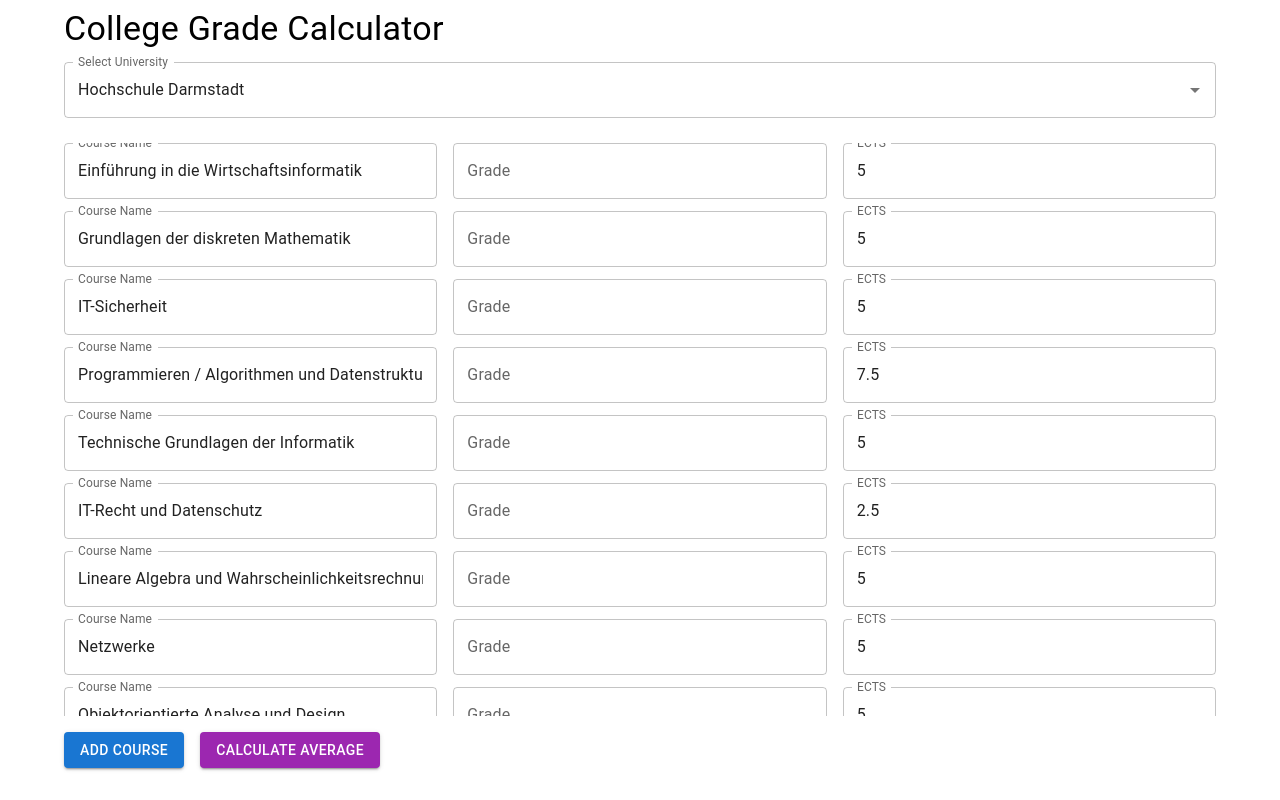
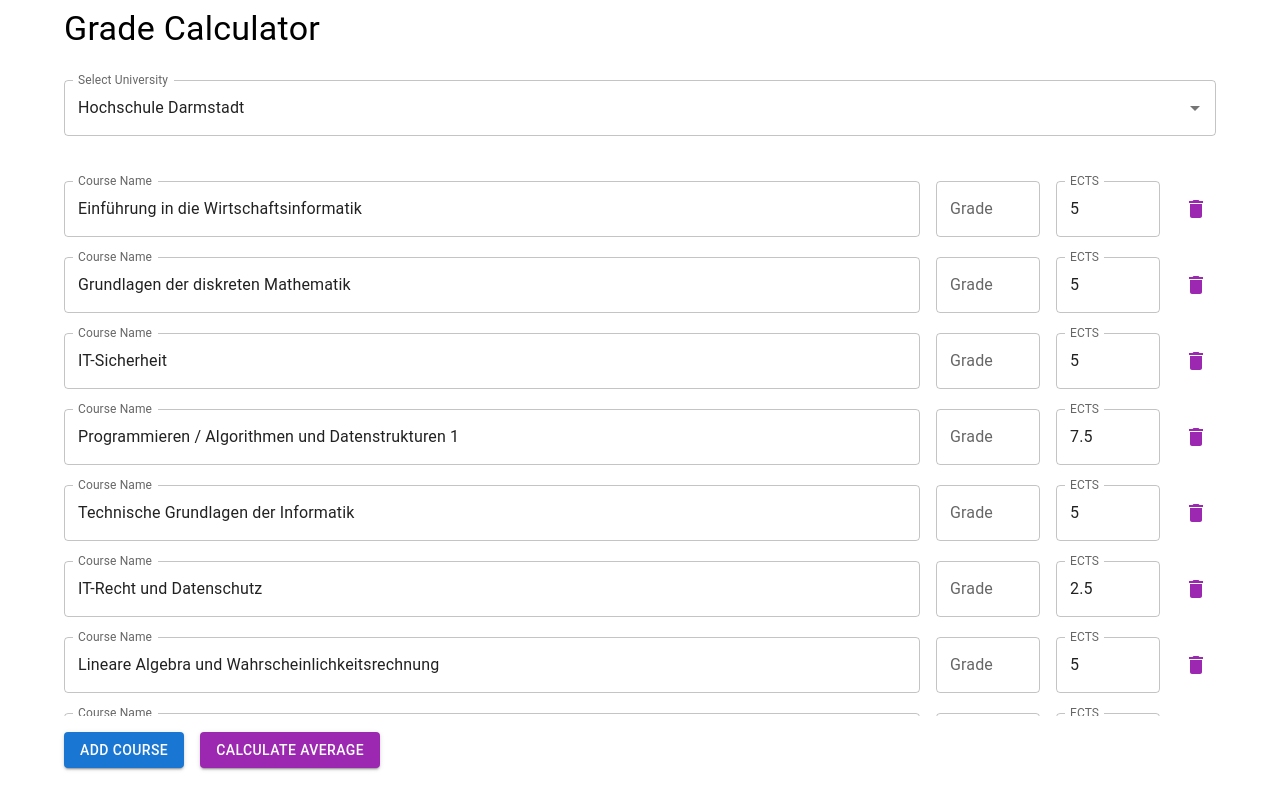
Before and after one commit to niljub/gradecalc, a React (Vite) app: page / in a window 1280 px wide. Built offline with nearby package versions, Linux system fonts and the light colour scheme.

Commit message:
added the ability to remove courses

```diff
--- a/src/App.jsx
+++ b/src/App.jsx
@@ -7,7 +7,9 @@
   Typography,
   Box,
   Grid,
+  IconButton,
 } from '@mui/material';
+import DeleteIcon from '@mui/icons-material/Delete';
 
 function App() {
   const universityCourses = {
@@ -74,6 +76,12 @@
     setCourses([...courses, { name: '', grade: '', ects: '' }]);
   };
 
+  const handleRemoveCourse = (index) => {
+    const values = [...courses];
+    values.splice(index, 1);
+    setCourses(values);
+  };
+
   const handleCalculateAverage = () => {
     const totalEcts = courses.reduce((acc, course) => acc + parseFloat(course.ects || 0), 0);
     const weightedSum = courses.reduce((acc, course) => acc + (parseFloat(course.grade || 0) * parseFloat(course.ects || 0)), 0);
@@ -94,8 +102,9 @@
     <Container className="App" sx={{ maxHeight:"95vh", display: 'flex', flexDirection: 'column' }}>
       <Box sx={{ flexGrow: 0 }}>
         <Typography variant="h4" component="h1" gutterBottom>
-          College Grade Calculator
+          Grade Calculator
         </Typography>
+        <br />
         <Autocomplete
           sx={{ marginBottom: '25px' }}
           value={selectedUniversity}
@@ -106,8 +115,8 @@
       </Box>
       <Box sx={{ flexGrow: 1, overflow: 'auto' }}>
         {courses.map((course, index) => (
-          <Grid container spacing={2} key={index} sx={{marginBottom: '12px'}}>
-            <Grid item xs={12} sm={4}>
+          <Grid container spacing={2} key={index} sx={{ marginTop:'4px', alignItems: 'center' }}>
+            <Grid item xs>
               <TextField
                 fullWidth
                 label="Course Name"
@@ -117,7 +126,7 @@
                 variant="outlined"
               />
             </Grid>
-            <Grid item xs={12} sm={4}>
+            <Grid item width={120}>
               <TextField
                 fullWidth
                 label="Grade"
@@ -131,7 +140,7 @@
                 max="4"
               />
             </Grid>
-            <Grid item xs={12} sm={4}>
+            <Grid item width={120}>
               <TextField
                 fullWidth
                 label="ECTS"
@@ -143,6 +152,11 @@
                 step="1"
                 min="0"
               />
+            </Grid>
+            <Grid item>
+              <IconButton onClick={() => handleRemoveCourse(index)} color="secondary">
+                <DeleteIcon />
+              </IconButton>
             </Grid>
           </Grid>
         ))}
```
